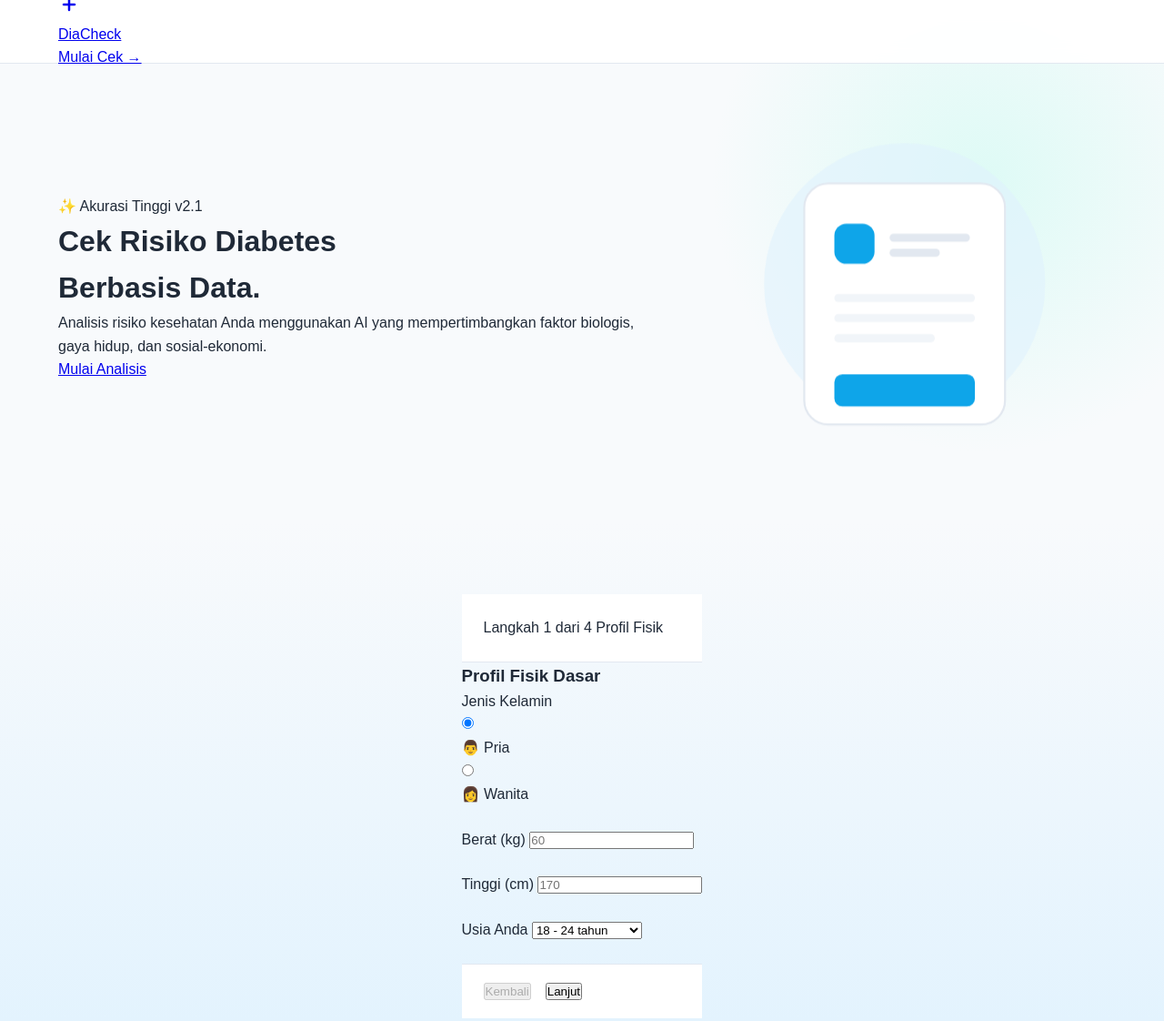
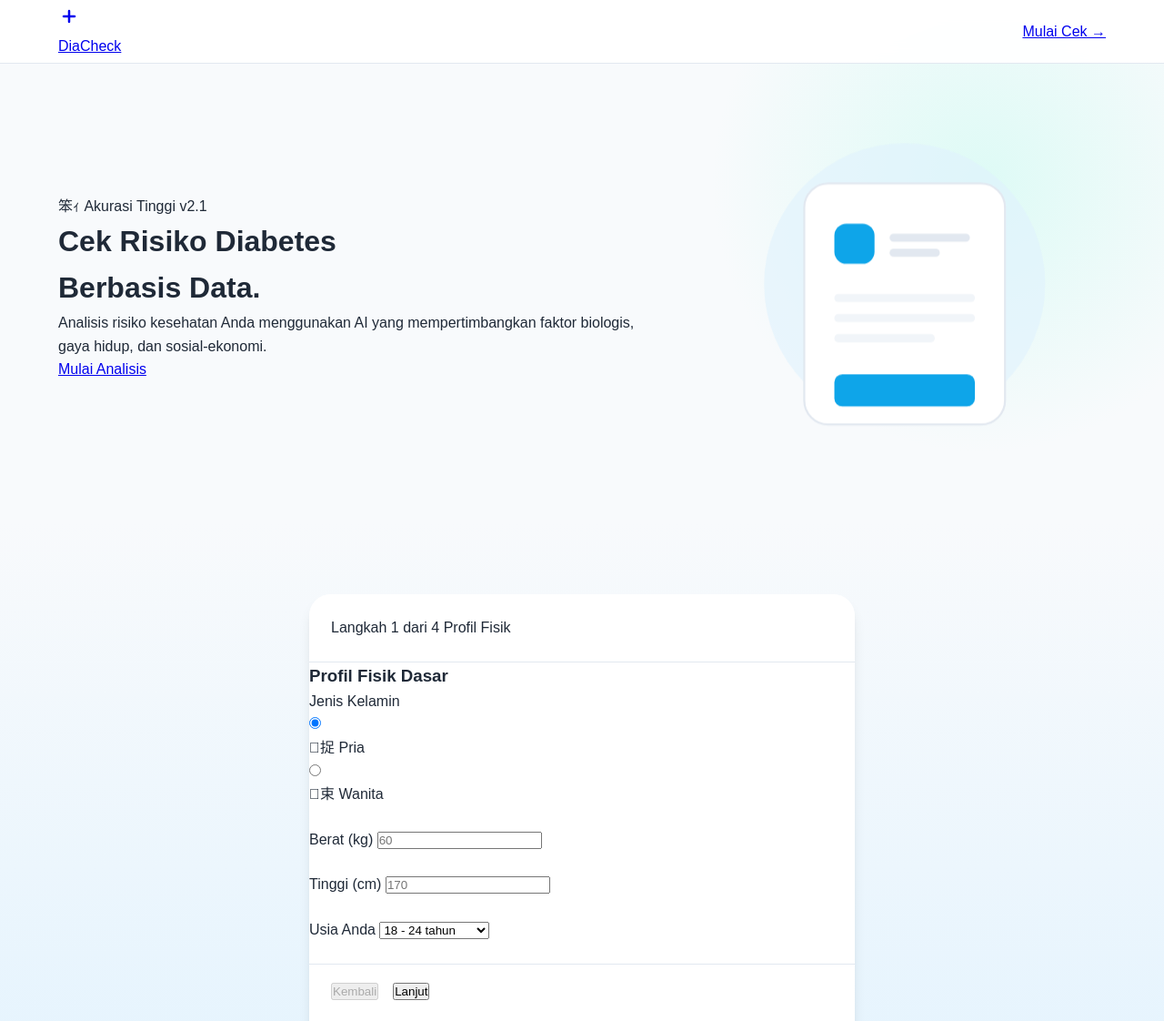
Before and after one commit to zhaaagit/diacheckV2-frontend, a plain HTML site: page index.html in a window 1280 px wide. Shown: the top 1122 px of the page at 91% size. Drawn offline with Linux system fonts and the light colour scheme.

Commit message:
UI error fix

```diff
--- a/index.html
+++ b/index.html
@@ -13,10 +13,8 @@
 </head>
 <body>
 
-  <!-- Navbar -->
   <nav class="navbar">
-    <div class="container nav-wrapper">
-      <a href="#" class="brand">
+    <div class="container nav-content"> <a href="#" class="brand">
         <div class="brand-logo">
           <svg width="24" height="24" viewBox="0 0 24 24" fill="none" stroke="currentColor" stroke-width="2.5" stroke-linecap="round" stroke-linejoin="round"><path d="M12 6v12m-6-6h12"/></svg>
         </div>
@@ -28,11 +26,10 @@
     </div>
   </nav>
 
-  <!-- Hero Section -->
   <header class="hero">
     <div class="container hero-grid">
       <div class="hero-text">
-        <div class="badge-pill">✨ Akurasi Tinggi v2.1</div>
+        <div class="badge-pill">笨ｨ Akurasi Tinggi v2.1</div>
         <h1>Cek Risiko Diabetes <br><span class="text-gradient">Berbasis Data.</span></h1>
         <p class="hero-desc">
           Analisis risiko kesehatan Anda menggunakan AI yang mempertimbangkan faktor biologis, gaya hidup, dan sosial-ekonomi.
@@ -56,11 +53,8 @@
     </div>
   </header>
 
-  <!-- Assessment Wizard -->
   <section class="app-section" id="assessment">
-    <div class="wizard-container">
-
-      <div class="wizard-header">
+    <div class="wizard-card"> <div class="wizard-header">
         <div class="progress-info">
           <span class="step-label">Langkah <span id="step-num">1</span> dari 4</span>
           <span class="step-title">Profil Fisik</span>
@@ -73,7 +67,6 @@
       <form id="health-form" onsubmit="return false;">
         <div class="wizard-content">
 
-          <!-- STEP 1: PROFIL FISIK -->
           <div class="step-slide active" id="slide-1">
             <h3 class="slide-title">Profil Fisik Dasar</h3>
 
@@ -82,11 +75,11 @@
               <div class="radio-group">
                 <label class="radio-card">
                   <input type="radio" name="Sex" value="1" checked>
-                  <div class="card-content"><span>👨</span> <span>Pria</span></div>
+                  <div class="card-content"><span>捉</span> <span>Pria</span></div>
                 </label>
                 <label class="radio-card">
                   <input type="radio" name="Sex" value="0">
-                  <div class="card-content"><span>👩</span> <span>Wanita</span></div>
+                  <div class="card-content"><span>束</span> <span>Wanita</span></div>
                 </label>
               </div>
             </div>
@@ -115,7 +108,6 @@
             </div>
           </div>
 
-          <!-- STEP 2: INDIKATOR MEDIS -->
           <div class="step-slide" id="slide-2">
             <h3 class="slide-title">Riwayat Medis</h3>
 
@@ -144,7 +136,6 @@
             </div>
           </div>
 
-          <!-- STEP 3: KONDISI & GAYA HIDUP -->
           <div class="step-slide" id="slide-3">
             <h3 class="slide-title">Kondisi & Gaya Hidup</h3>
 
@@ -161,21 +152,20 @@
               <div class="radio-group vertical">
                 <label class="radio-list-item">
                   <input type="radio" name="GenHlth" value="1" checked>
-                  <div class="list-content"><span class="emoji">💪</span> Sangat Sehat</div>
+                  <div class="list-content"><span class="emoji">潮</span> Sangat Sehat</div>
                 </label>
                 <label class="radio-list-item">
                   <input type="radio" name="GenHlth" value="3">
-                  <div class="list-content"><span class="emoji">😐</span> Biasa Saja</div>
+                  <div class="list-content"><span class="emoji"></span> Biasa Saja</div>
                 </label>
                 <label class="radio-list-item">
                   <input type="radio" name="GenHlth" value="5">
-                  <div class="list-content"><span class="emoji">🤒</span> Sering Sakit</div>
+                  <div class="list-content"><span class="emoji">､/span> Sering Sakit</div>
                 </label>
               </div>
             </div>
 
             <div class="form-row">
-               <!-- Consolidated Yes/No questions to save space -->
                <div class="form-group">
                   <label class="input-label">Perokok Aktif?</label>
                   <div class="radio-group small">
@@ -193,7 +183,6 @@
             </div>
           </div>
 
-          <!-- STEP 4: SOSIAL EKONOMI (RESTORED) -->
           <div class="step-slide" id="slide-4">
             <h3 class="slide-title">Profil Sosial</h3>
             <p class="text-muted text-sm mb-4">Statistik menunjukkan faktor ini mempengaruhi akses kesehatan.</p>
@@ -221,7 +210,6 @@
             </div>
           </div>
 
-          <!-- RESULT SLIDE -->
           <div class="step-slide text-center" id="slide-result">
             <div class="result-box">
               <div class="chart-ring" id="result-ring">
```
